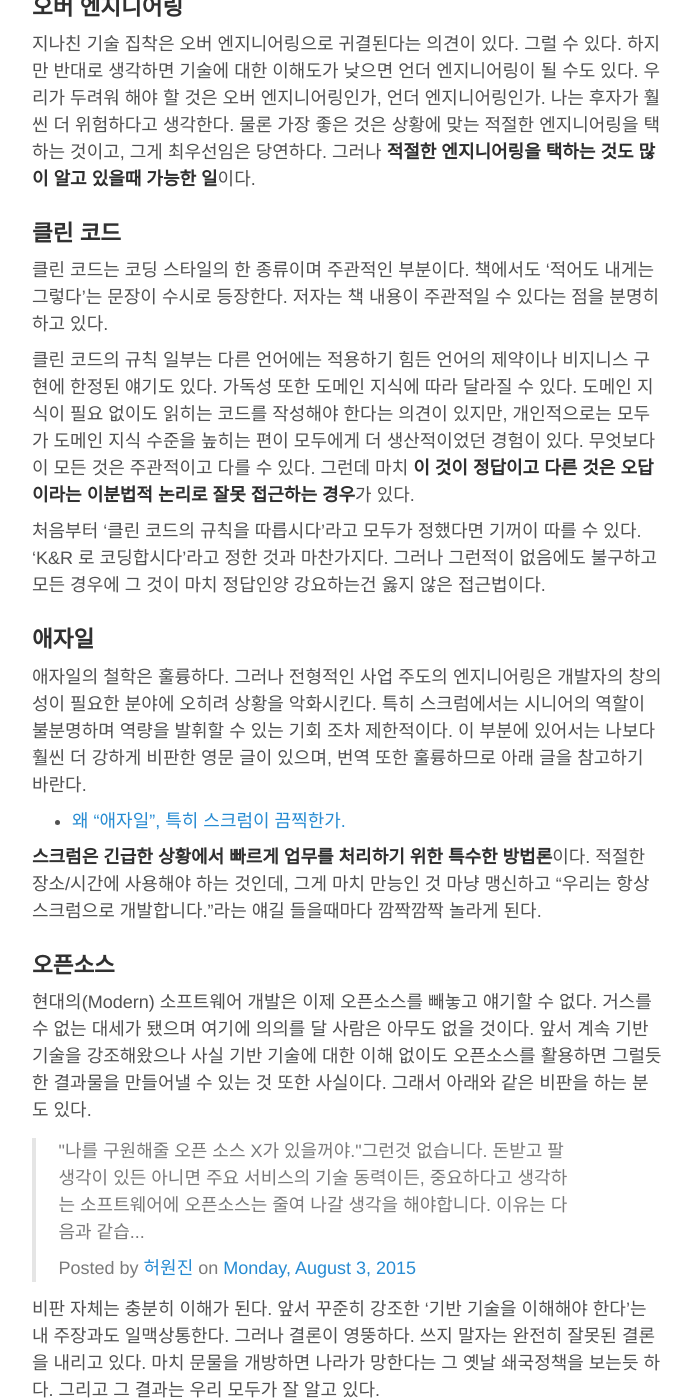
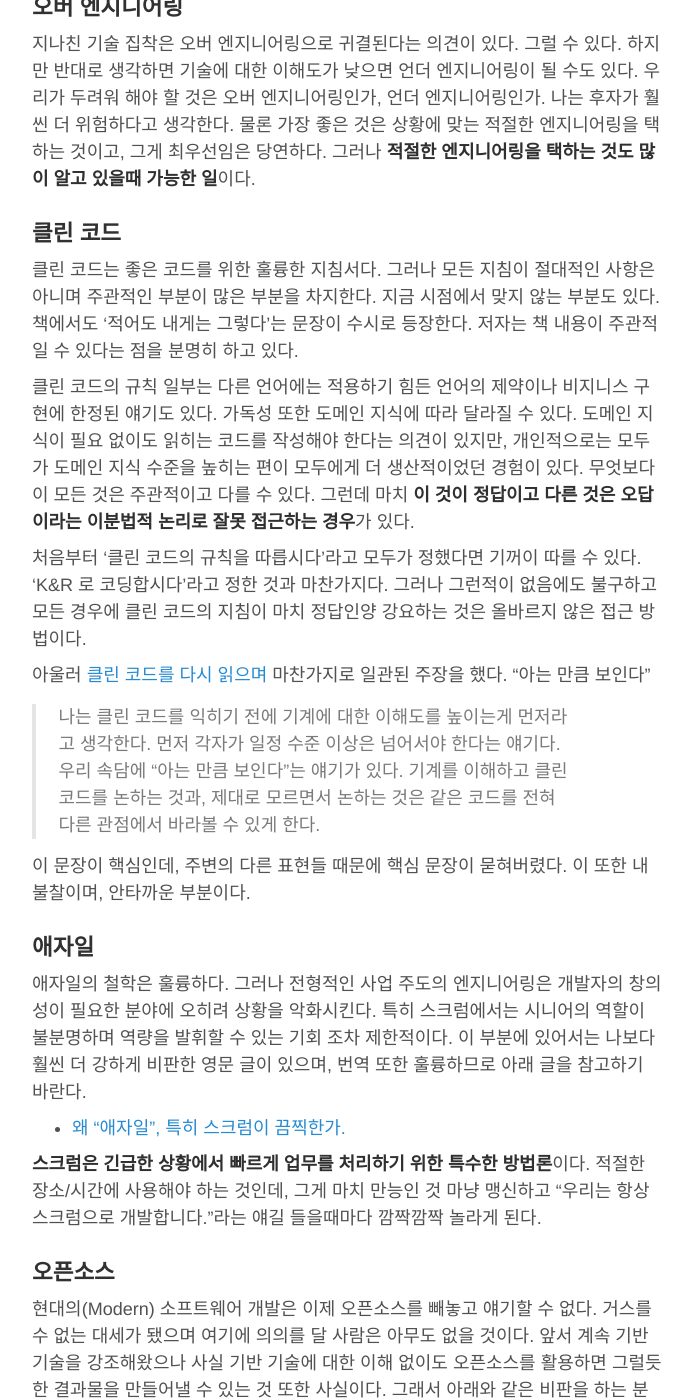
Before and after one commit to Umaigenomu/likejazz.github.io, a Jekyll site: the page built from _posts/2016-01-04-senior-developers.md, in a window 1280 px wide and 1400 px high, scrolled down 1928 px. Shown: the whole window, without its empty margins (293-985 px from the left). Built offline with Jekyll 4.4.1, drawn with Linux system fonts in a browser that asks for light colours.

Commit message:
Publishing

```diff
--- a/_posts/2016-01-04-senior-developers.md
+++ b/_posts/2016-01-04-senior-developers.md
@@ -46,11 +46,17 @@ title: 시니어 개발자의 조건
 
 ### 클린 코드
 
-클린 코드는 코딩 스타일의 한 종류이며 주관적인 부분이다. 책에서도 '적어도 내게는 그렇다'는 문장이 수시로 등장한다. 저자는 책 내용이 주관적일 수 있다는 점을 분명히 하고 있다.
+클린 코드는 좋은 코드를 위한 훌륭한 지침서다. 그러나 모든 지침이 절대적인 사항은 아니며 주관적인 부분이 많은 부분을 차지한다. 지금 시점에서 맞지 않는 부분도 있다. 책에서도 '적어도 내게는 그렇다'는 문장이 수시로 등장한다. 저자는 책 내용이 주관적일 수 있다는 점을 분명히 하고 있다.
 
 클린 코드의 규칙 일부는 다른 언어에는 적용하기 힘든 언어의 제약이나 비지니스 구현에 한정된 얘기도 있다. 가독성 또한 도메인 지식에 따라 달라질 수 있다. 도메인 지식이 필요 없이도 읽히는 코드를 작성해야 한다는 의견이 있지만, 개인적으로는 모두가 도메인 지식 수준을 높히는 편이 모두에게 더 생산적이었던 경험이 있다. 무엇보다 이 모든 것은 주관적이고 다를 수 있다. 그런데 마치 **이 것이 정답이고 다른 것은 오답이라는 이분법적 논리로 잘못 접근하는 경우**가 있다.
 
-처음부터 '클린 코드의 규칙을 따릅시다'라고 모두가 정했다면 기꺼이 따를 수 있다. 'K&R 로 코딩합시다'라고 정한 것과 마찬가지다. 그러나 그런적이 없음에도 불구하고 모든 경우에 그 것이 마치 정답인양 강요하는건 옳지 않은 접근법이다.
+처음부터 '클린 코드의 규칙을 따릅시다'라고 모두가 정했다면 기꺼이 따를 수 있다. 'K&R 로 코딩합시다'라고 정한 것과 마찬가지다. 그러나 그런적이 없음에도 불구하고 모든 경우에 클린 코드의 지침이 마치 정답인양 강요하는 것은 올바르지 않은 접근 방법이다.
+
+아울러 [클린 코드를 다시 읽으며](http://likejazz.com/post/136399435650/%ED%81%B4%EB%A6%B0-%EC%BD%94%EB%93%9C%EB%A5%BC-%EB%8B%A4%EC%8B%9C-%EC%9D%BD%EA%B3%A0) 마찬가지로 일관된 주장을 했다. "아는 만큼 보인다"
+
+> 나는 클린 코드를 익히기 전에 기계에 대한 이해도를 높이는게 먼저라고 생각한다. 먼저 각자가 일정 수준 이상은 넘어서야 한다는 얘기다. 우리 속담에 “아는 만큼 보인다"는 얘기가 있다. 기계를 이해하고 클린 코드를 논하는 것과, 제대로 모르면서 논하는 것은 같은 코드를 전혀 다른 관점에서 바라볼 수 있게 한다.
+
+이 문장이 핵심인데, 주변의 다른 표현들 때문에 핵심 문장이 묻혀버렸다. 이 또한 내 불찰이며, 안타까운 부분이다.
 
 ### 애자일
 
```
